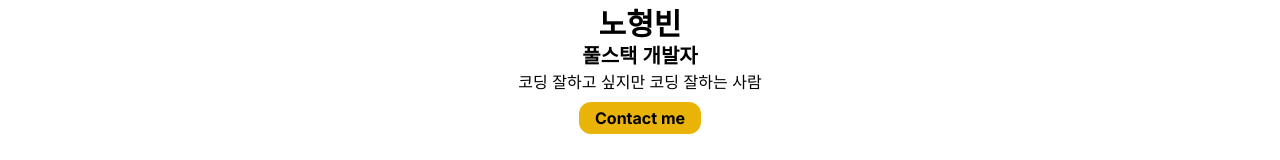
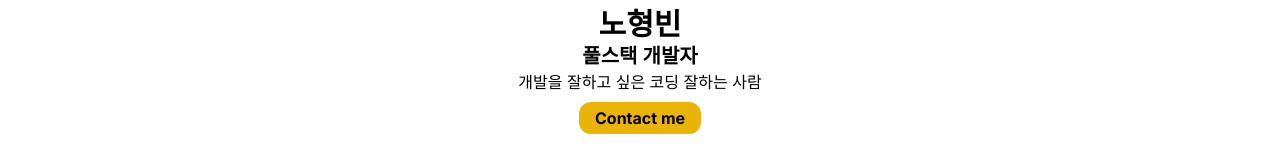
Before and after one commit to NOHHYUNGBIN/next-blog, a Next.js app: page /about in a window 1280 px wide. Shown: the part 252-412 px from the top of the page. Built offline with nearby package versions, Linux system fonts and the light colour scheme.

Commit message:
자기소개변경

```diff
--- a/src/app/components/Hero.tsx
+++ b/src/app/components/Hero.tsx
@@ -14,7 +14,7 @@ export default function Hero() {
       />
       <h2 className="text-3xl font-bold mt-2">노형빈</h2>
       <h3 className="text-xl font-semibold">풀스택 개발자</h3>
-      <p>코딩 잘하고 싶지만 코딩 잘하는 사람</p>
+      <p>개발을 잘하고 싶은 코딩 잘하는 사람</p>
       <Link href={"/contact"}>
         <button className="bg-yellow-500 font-bold rounded-xl py-1 px-4 mt-2">
           Contact me
```
